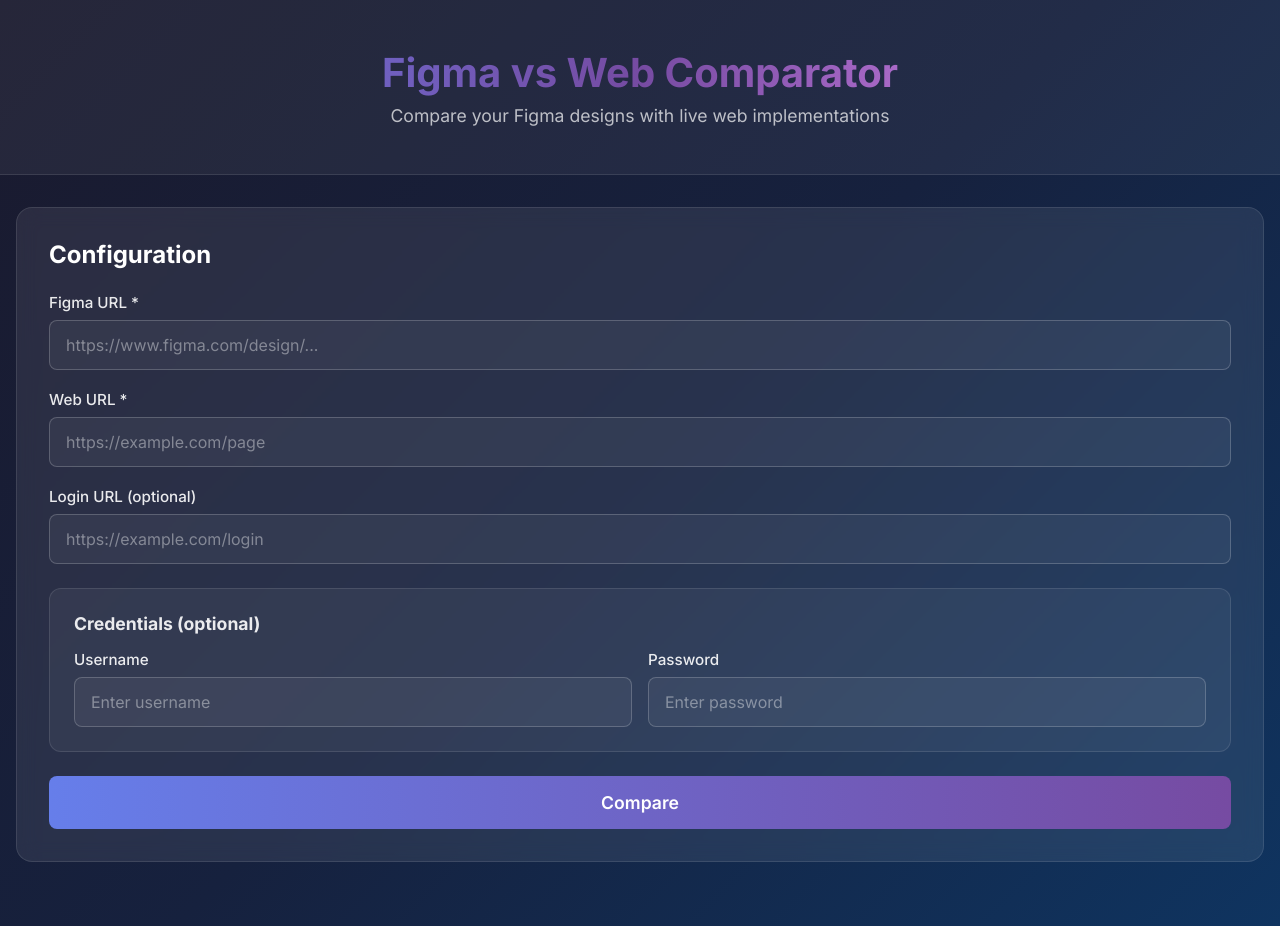
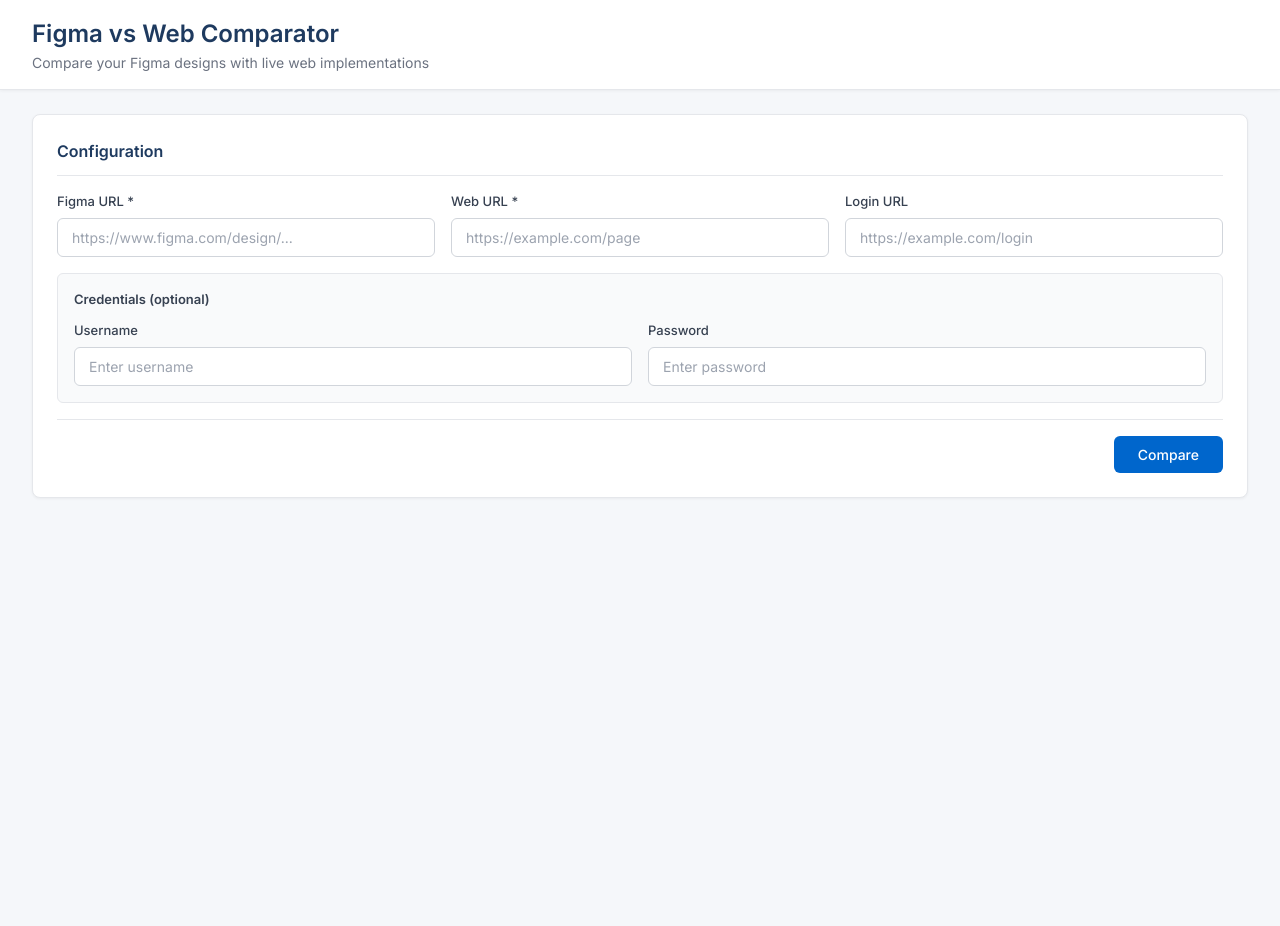
Before and after one commit to sanyogfreakbad/VQA, a React (Vite) app in the folder developer/UI_UX/figma-extractor/frontend/: page / in a window 1280 px wide. After the commit the page ends 800 px from the top, so only its background shows below. Built offline with nearby package versions, Linux system fonts and the light colour scheme.

Commit message:
FE initial done

```diff
--- a/developer/UI_UX/figma-extractor/frontend/src/App.css
+++ b/developer/UI_UX/figma-extractor/frontend/src/App.css
@@ -6,102 +6,126 @@
 
 .app-container {
   min-height: 100vh;
-  background: linear-gradient(135deg, #1a1a2e 0%, #16213e 50%, #0f3460 100%);
-  color: #fff;
+  background: #f5f7fa;
+  color: #1a1a2e;
   font-family: 'Inter', -apple-system, BlinkMacSystemFont, 'Segoe UI', Roboto, Oxygen, Ubuntu, sans-serif;
+  display: flex;
+  flex-direction: column;
 }
 
 .header {
-  text-align: center;
-  padding: 3rem 1rem;
-  background: rgba(255, 255, 255, 0.05);
-  border-bottom: 1px solid rgba(255, 255, 255, 0.1);
+  background: #fff;
+  padding: 1rem 2rem;
+  border-bottom: 1px solid #e5e7eb;
+  box-shadow: 0 1px 3px rgba(0, 0, 0, 0.05);
+}
+
+.header-content {
+  max-width: 1600px;
+  margin: 0 auto;
+  display: flex;
+  align-items: center;
+  justify-content: space-between;
 }
 
 .header h1 {
-  font-size: 2.5rem;
-  font-weight: 700;
-  margin-bottom: 0.5rem;
-  background: linear-gradient(90deg, #667eea, #764ba2, #f093fb);
-  -webkit-background-clip: text;
-  -webkit-text-fill-color: transparent;
-  background-clip: text;
+  font-size: 1.5rem;
+  font-weight: 600;
+  color: #1e3a5f;
+  margin: 0;
 }
 
 .header p {
-  color: rgba(255, 255, 255, 0.7);
-  font-size: 1.1rem;
+  color: #6b7280;
+  font-size: 0.875rem;
+  margin: 0;
 }
 
 .main-content {
-  max-width: 1400px;
+  flex: 1;
+  display: flex;
+  flex-direction: column;
+  max-width: 1600px;
+  width: 100%;
   margin: 0 auto;
-  padding: 2rem 1rem;
+  padding: 1.5rem 2rem;
+  overflow: hidden;
 }
 
 .form-section {
-  margin-bottom: 2rem;
+  flex-shrink: 0;
+  margin-bottom: 1.5rem;
 }
 
 .form-card {
-  background: rgba(255, 255, 255, 0.08);
-  border-radius: 16px;
-  padding: 2rem;
-  backdrop-filter: blur(10px);
-  border: 1px solid rgba(255, 255, 255, 0.1);
+  background: #fff;
+  border-radius: 8px;
+  padding: 1.5rem;
+  border: 1px solid #e5e7eb;
+  box-shadow: 0 1px 3px rgba(0, 0, 0, 0.05);
 }
 
 .form-card h2 {
-  font-size: 1.5rem;
-  margin-bottom: 1.5rem;
-  color: #fff;
+  font-size: 1rem;
+  font-weight: 600;
+  margin-bottom: 1rem;
+  color: #1e3a5f;
+  padding-bottom: 0.75rem;
+  border-bottom: 1px solid #e5e7eb;
+}
+
+.form-row {
+  display: grid;
+  grid-template-columns: repeat(auto-fit, minmax(280px, 1fr));
+  gap: 1rem;
 }
 
 .form-group {
-  margin-bottom: 1.25rem;
+  margin-bottom: 0;
 }
 
 .form-group label {
   display: block;
-  margin-bottom: 0.5rem;
+  margin-bottom: 0.375rem;
   font-weight: 500;
-  color: rgba(255, 255, 255, 0.9);
-  font-size: 0.95rem;
+  color: #374151;
+  font-size: 0.8125rem;
 }
 
 .form-group input {
   width: 100%;
-  padding: 0.875rem 1rem;
-  border-radius: 8px;
-  border: 1px solid rgba(255, 255, 255, 0.2);
-  background: rgba(255, 255, 255, 0.05);
-  color: #fff;
-  font-size: 1rem;
+  padding: 0.625rem 0.875rem;
+  border-radius: 6px;
+  border: 1px solid #d1d5db;
+  background: #fff;
+  color: #1f2937;
+  font-size: 0.875rem;
   transition: all 0.2s ease;
 }
 
 .form-group input:focus {
   outline: none;
-  border-color: #667eea;
-  box-shadow: 0 0 0 3px rgba(102, 126, 234, 0.25);
+  border-color: #0066cc;
+  box-shadow: 0 0 0 3px rgba(0, 102, 204, 0.1);
 }
 
 .form-group input::placeholder {
-  color: rgba(255, 255, 255, 0.4);
+  color: #9ca3af;
 }
 
 .credentials-section {
-  margin: 1.5rem 0;
-  padding: 1.5rem;
-  background: rgba(255, 255, 255, 0.05);
-  border-radius: 12px;
-  border: 1px solid rgba(255, 255, 255, 0.1);
+  margin-top: 1rem;
+  padding: 1rem;
+  background: #f9fafb;
+  border-radius: 6px;
+  border: 1px solid #e5e7eb;
 }
 
 .credentials-section h3 {
-  font-size: 1.1rem;
-  margin-bottom: 1rem;
-  color: rgba(255, 255, 255, 0.9);
+  font-size: 0.8125rem;
+  font-weight: 600;
+  margin-bottom: 0.75rem;
+  color: #374151;
 }
 
 .credentials-grid {
@@ -110,41 +134,42 @@
   gap: 1rem;
 }
 
-.credentials-grid .form-group {
-  margin-bottom: 0;
+.form-actions {
+  display: flex;
+  justify-content: flex-end;
+  margin-top: 1rem;
+  padding-top: 1rem;
+  border-top: 1px solid #e5e7eb;
 }
 
 .compare-btn {
-  width: 100%;
-  padding: 1rem;
-  margin-top: 1rem;
-  border-radius: 8px;
+  padding: 0.625rem 1.5rem;
+  border-radius: 6px;
   border: none;
-  background: linear-gradient(90deg, #667eea, #764ba2);
+  background: #0066cc;
   color: #fff;
-  font-size: 1.1rem;
-  font-weight: 600;
+  font-size: 0.875rem;
+  font-weight: 500;
   cursor: pointer;
-  transition: all 0.3s ease;
-  display: flex;
+  transition: all 0.2s ease;
+  display: inline-flex;
   align-items: center;
   justify-content: center;
   gap: 0.5rem;
 }
 
 .compare-btn:hover:not(:disabled) {
-  transform: translateY(-2px);
-  box-shadow: 0 10px 30px rgba(102, 126, 234, 0.4);
+  background: #0052a3;
 }
 
 .compare-btn:disabled {
-  opacity: 0.7;
+  opacity: 0.6;
   cursor: not-allowed;
 }
 
 .spinner {
-  width: 20px;
-  height: 20px;
+  width: 16px;
+  height: 16px;
   border: 2px solid rgba(255, 255, 255, 0.3);
   border-radius: 50%;
   border-top-color: #fff;
@@ -159,48 +184,60 @@
 
 .error-message {
   margin-top: 1rem;
-  padding: 1rem;
-  background: rgba(239, 68, 68, 0.2);
-  border: 1px solid rgba(239, 68, 68, 0.5);
-  border-radius: 8px;
-  color: #fca5a5;
+  padding: 0.75rem 1rem;
+  background: #fef2f2;
+  border: 1px solid #fecaca;
+  border-radius: 6px;
+  color: #dc2626;
+  font-size: 0.875rem;
 }
 
 .results-section {
-  animation: fadeIn 0.5s ease;
+  flex: 1;
+  display: flex;
+  flex-direction: column;
+  min-height: 0;
+  animation: fadeIn 0.3s ease;
 }
 
 @keyframes fadeIn {
   from {
     opacity: 0;
-    transform: translateY(20px);
   }
   to {
     opacity: 1;
-    transform: translateY(0);
   }
 }
 
 .results-card {
-  background: rgba(255, 255, 255, 0.08);
-  border-radius: 16px;
-  padding: 2rem;
-  backdrop-filter: blur(10px);
-  border: 1px solid rgba(255, 255, 255, 0.1);
+  flex: 1;
+  display: flex;
+  flex-direction: column;
+  background: #fff;
+  border-radius: 8px;
+  border: 1px solid #e5e7eb;
+  box-shadow: 0 1px 3px rgba(0, 0, 0, 0.05);
+  min-height: 0;
+  overflow: hidden;
 }
 
 .results-header {
+  flex-shrink: 0;
   display: flex;
   flex-wrap: wrap;
   align-items: center;
   justify-content: space-between;
-  margin-bottom: 1.5rem;
+  padding: 1rem 1.5rem;
+  border-bottom: 1px solid #e5e7eb;
   gap: 1rem;
+  background: #fff;
 }
 
 .results-header h2 {
-  font-size: 1.5rem;
-  color: #fff;
+  font-size: 1rem;
+  font-weight: 600;
+  color: #1e3a5f;
+  margin: 0;
 }
 
 .summary-badges {
@@ -211,61 +248,93 @@
 
 .badge {
   padding: 0.375rem 0.75rem;
-  border-radius: 20px;
-  font-size: 0.85rem;
-  font-weight: 500;
+  border-radius: 16px;
+  font-size: 0.75rem;
+  font-weight: 600;
+  display: inline-flex;
+  align-items: center;
+  gap: 0.25rem;
 }
 
 .badge-total {
-  background: rgba(255, 255, 255, 0.2);
+  background: #1e3a5f;
   color: #fff;
 }
 
-.badge-critical {
-  background: rgba(239, 68, 68, 0.3);
-  color: #fca5a5;
+.badge-text {
+  background: #ede9fe;
+  color: #6d28d9;
+  border: 1px solid #c4b5fd;
 }
 
-.badge-warning {
-  background: rgba(245, 158, 11, 0.3);
-  color: #fcd34d;
+.badge-spacing {
+  background: #fce7f3;
+  color: #be185d;
+  border: 1px solid #f9a8d4;
 }
 
-.badge-info {
-  background: rgba(59, 130, 246, 0.3);
-  color: #93c5fd;
+.badge-size {
+  background: #cffafe;
+  color: #0e7490;
+  border: 1px solid #67e8f9;
+}
+
+.badge-missing_elements {
+  background: #fee2e2;
+  color: #dc2626;
+  border: 1px solid #fca5a5;
+}
+
+.badge-other {
+  background: #fef3c7;
+  color: #d97706;
+  border: 1px solid #fcd34d;
 }
 
 .table-container {
-  overflow-x: auto;
-  border-radius: 12px;
-  border: 1px solid rgba(255, 255, 255, 0.1);
+  flex: 1;
+  overflow: auto;
+  min-height: 0;
 }
 
 .results-table {
   width: 100%;
   border-collapse: collapse;
-  font-size: 0.95rem;
+  font-size: 0.8125rem;
+}
+
+.results-table thead {
+  position: sticky;
+  top: 0;
+  z-index: 10;
 }
 
 .results-table th {
-  background: rgba(255, 255, 255, 0.1);
-  padding: 1rem;
+  background: #f8fafc;
+  padding: 0.75rem 1rem;
   text-align: left;
   font-weight: 600;
-  color: rgba(255, 255, 255, 0.9);
-  border-bottom: 1px solid rgba(255, 255, 255, 0.1);
+  color: #475569;
+  border-bottom: 1px solid #e5e7eb;
   white-space: nowrap;
+  font-size: 0.75rem;
+  text-transform: uppercase;
+  letter-spacing: 0.025em;
 }
 
 .results-table td {
-  padding: 0.875rem 1rem;
-  border-bottom: 1px solid rgba(255, 255, 255, 0.05);
-  color: rgba(255, 255, 255, 0.8);
+  padding: 0.75rem 1rem;
+  border-bottom: 1px solid #f1f5f9;
+  color: #374151;
+  vertical-align: middle;
+}
+
+.results-table tbody tr {
+  transition: background 0.15s ease;
 }
 
 .results-table tbody tr:hover {
-  background: rgba(255, 255, 255, 0.05);
+  background: #f8fafc;
 }
 
 .results-table tbody tr:last-child td {
@@ -280,45 +349,122 @@
 }
 
 .delta-cell {
-  font-family: 'Fira Code', 'Consolas', monospace;
-  font-size: 0.9rem;
+  font-family: 'Fira Code', 'SF Mono', 'Consolas', monospace;
+  font-size: 0.75rem;
+  color: #6b7280;
 }
 
 .no-data {
   text-align: center;
-  color: rgba(255, 255, 255, 0.5);
+  color: #9ca3af;
   font-style: italic;
-  padding: 2rem !important;
+  padding: 3rem !important;
 }
 
-.severity-critical {
-  background: rgba(239, 68, 68, 0.1);
+.category-tag {
+  display: inline-block;
+  padding: 0.25rem 0.5rem;
+  border-radius: 4px;
+  font-size: 0.6875rem;
+  font-weight: 600;
+  text-transform: capitalize;
+}
+
+/* Category row colors - subtle left border */
+.category-text {
+  border-left: 3px solid #8b5cf6;
+}
+
+.category-text .category-tag {
+  background: #ede9fe;
+  color: #6d28d9;
+}
+
+.category-spacing {
+  border-left: 3px solid #ec4899;
+}
+
+.category-spacing .category-tag {
+  background: #fce7f3;
+  color: #be185d;
+}
+
+.category-size {
+  border-left: 3px solid #06b6d4;
+}
+
+.category-size .category-tag {
+  background: #cffafe;
+  color: #0e7490;
+}
+
+.category-missing {
   border-left: 3px solid #ef4444;
 }
 
-.severity-warning {
-  background: rgba(245, 158, 11, 0.1);
+.category-missing .category-tag {
+  background: #fee2e2;
+  color: #dc2626;
+}
+
+.category-color {
+  border-left: 3px solid #10b981;
+}
+
+.category-color .category-tag {
+  background: #d1fae5;
+  color: #047857;
+}
+
+.category-components {
+  border-left: 3px solid #f97316;
+}
+
+.category-components .category-tag {
+  background: #ffedd5;
+  color: #c2410c;
+}
+
+.category-buttons {
+  border-left: 3px solid #0ea5e9;
+}
+
+.category-buttons .category-tag {
+  background: #e0f2fe;
+  color: #0369a1;
+}
+
+.category-other {
   border-left: 3px solid #f59e0b;
 }
 
-.severity-info {
-  background: rgba(59, 130, 246, 0.1);
-  border-left: 3px solid #3b82f6;
+.category-other .category-tag {
+  background: #fef3c7;
+  color: #d97706;
 }
 
 @media (max-width: 768px) {
+  .header {
+    padding: 1rem;
+  }
+
   .header h1 {
-    font-size: 1.75rem;
+    font-size: 1.25rem;
+  }
+
+  .main-content {
+    padding: 1rem;
   }
 
   .form-card,
   .results-card {
-    padding: 1.25rem;
+    padding: 1rem;
   }
 
   .results-header {
     flex-direction: column;
     align-items: flex-start;
+    padding: 1rem;
   }
 
   .summary-badges {
@@ -328,6 +474,6 @@
   .badge {
     flex: 1;
     text-align: center;
-    min-width: calc(50% - 0.25rem);
+    justify-content: center;
   }
 }
--- a/developer/UI_UX/figma-extractor/frontend/src/App.tsx
+++ b/developer/UI_UX/figma-extractor/frontend/src/App.tsx
@@ -25,13 +25,19 @@ interface ByCategory {
   [key: string]: ComparisonItem[]
 }
 
+interface CategorySummary {
+  text: number
+  spacing: number
+  size: number
+  missing_elements: number
+  other: number
+}
+
 interface ComparisonResult {
   by_category: ByCategory
   summary?: {
     total_differences: number
-    critical: number
-    warning: number
-    info: number
+    categories?: CategorySummary
   }
 }
 
@@ -42,6 +48,20 @@ interface FormData {
   username: string
   password: string
 }
+
+const CATEGORY_CONFIG: Record<string, { label: string; class: string }> = {
+  text: { label: 'Text', class: 'category-text' },
+  spacing: { label: 'Spacing', class: 'category-spacing' },
+  size: { label: 'Size', class: 'category-size' },
+  missing_elements: { label: 'Missing', class: 'category-missing' },
+  padding: { label: 'Padding', class: 'category-other' },
+  color: { label: 'Color', class: 'category-color' },
+  components: { label: 'Components', class: 'category-components' },
+  buttons_cta: { label: 'Buttons', class: 'category-buttons' },
+  other: { label: 'Other', class: 'category-other' }
+}
+
+const OTHER_CATEGORIES = ['padding', 'color', 'components', 'buttons_cta']
 
 function App() {
   const [formData, setFormData] = useState<FormData>({
@@ -129,24 +149,50 @@ function App() {
     return items
   }
 
-  const getSeverityColor = (severity: string): string => {
-    switch (severity.toLowerCase()) {
-      case 'critical':
-        return 'severity-critical'
-      case 'warning':
-        return 'severity-warning'
-      case 'info':
-        return 'severity-info'
-      default:
-        return ''
+  const getCategoryCounts = (): Record<string, number> => {
+    if (!result?.by_category) return {}
+
+    const counts: Record<string, number> = {
+      text: 0,
+      spacing: 0,
+      size: 0,
+      missing_elements: 0,
+      other: 0
     }
+
+    Object.entries(result.by_category).forEach(([category, items]) => {
+      const normalizedCategory = category.toLowerCase().replace(/\s+/g, '_')
+      if (Object.prototype.hasOwnProperty.call(counts, normalizedCategory)) {
+        counts[normalizedCategory] = items.length
+      } else if (OTHER_CATEGORIES.includes(normalizedCategory)) {
+        counts.other += items.length
+      } else {
+        counts.other += items.length
+      }
+    })
+
+    return counts
+  }
+
+  const getTotalDifferences = (): number => {
+    if (!result?.by_category) return 0
+    return Object.values(result.by_category).reduce((sum, items) => sum + items.length, 0)
+  }
+
+  const getCategoryClass = (category: string): string => {
+    const normalizedCategory = category.toLowerCase().replace(/\s+/g, '_')
+    return CATEGORY_CONFIG[normalizedCategory]?.class || 'category-other'
   }
 
   return (
     <div className="app-container">
       <header className="header">
+        <div className="header-content">
+          <div>
             <h1>Figma vs Web Comparator</h1>
             <p>Compare your Figma designs with live web implementations</p>
+          </div>
+        </div>
       </header>
 
       <main className="main-content">
@@ -154,6 +200,7 @@ function App() {
           <div className="form-card">
             <h2>Configuration</h2>
 
+            <div className="form-row">
               <div className="form-group">
                 <label htmlFor="figmaUrl">Figma URL *</label>
                 <input
@@ -179,7 +226,7 @@ function App() {
               </div>
 
               <div className="form-group">
-              <label htmlFor="loginUrl">Login URL (optional)</label>
+                <label htmlFor="loginUrl">Login URL</label>
                 <input
                   type="url"
                   id="loginUrl"
@@ -188,6 +235,7 @@ function App() {
                   onChange={handleInputChange}
                   placeholder="https://example.com/login"
                 />
+              </div>
             </div>
 
             <div className="credentials-section">
@@ -219,6 +267,7 @@ function App() {
               </div>
             </div>
 
+            <div className="form-actions">
               <button
                 className="compare-btn"
                 onClick={handleCompare}
@@ -233,6 +282,7 @@ function App() {
                   'Compare'
                 )}
               </button>
+            </div>
 
             {error && (
               <div className="error-message">
@@ -247,22 +297,21 @@ function App() {
             <div className="results-card">
               <div className="results-header">
                 <h2>Comparison Results</h2>
-                {result.summary && (
                 <div className="summary-badges">
                   <span className="badge badge-total">
-                      Total: {result.summary.total_differences}
+                    Total: {getTotalDifferences()}
                   </span>
-                    <span className="badge badge-critical">
-                      Critical: {result.summary.critical}
+                  {Object.entries(getCategoryCounts()).map(([category, count]) => (
+                    count > 0 && (
+                      <span
+                        key={category}
+                        className={`badge badge-${category}`}
+                      >
+                        {CATEGORY_CONFIG[category]?.label || category}: {count}
                       </span>
-                    <span className="badge badge-warning">
-                      Warning: {result.summary.warning}
-                    </span>
-                    <span className="badge badge-info">
-                      Info: {result.summary.info}
-                    </span>
+                    )
+                  ))}
                 </div>
-                )}
               </div>
 
               <div className="table-container">
@@ -280,10 +329,14 @@ function App() {
                   <tbody>
                     {getAllItems().length > 0 ? (
                       getAllItems().map(({ category, item }, index) => (
-                        <tr key={index} className={getSeverityColor(item.severity)}>
-                          <td>{category}</td>
+                        <tr key={index} className={getCategoryClass(category)}>
+                          <td>
+                            <span className={`category-tag ${getCategoryClass(category)}`}>
+                              {category}
+                            </span>
+                          </td>
                           <td>{item.sub_type}</td>
-                          <td className="text-cell">{item.text}</td>
+                          <td className="text-cell" title={item.text}>{item.text}</td>
                           <td>{String(item.figma_value)}</td>
                           <td>{String(item.web_value)}</td>
                           <td className="delta-cell">{item.delta}</td>
--- a/developer/UI_UX/figma-extractor/frontend/src/index.css
+++ b/developer/UI_UX/figma-extractor/frontend/src/index.css
@@ -1,4 +1,4 @@
-@import url('https://fonts.googleapis.com/css2?family=Inter:wght@400;500;600;700&family=Fira+Code&display=swap');
+@import url('https://fonts.googleapis.com/css2?family=Inter:wght@400;500;600;700&family=Fira+Code:wght@400;500&display=swap');
 
 *,
 *::before,
@@ -11,19 +11,26 @@ html {
   -webkit-text-size-adjust: 100%;
 }
 
-body {
+html, body, #root {
+  height: 100%;
   margin: 0;
   padding: 0;
+}
+
+body {
   font-family: 'Inter', -apple-system, BlinkMacSystemFont, 'Segoe UI', Roboto, Oxygen, Ubuntu, Cantarell, sans-serif;
   -webkit-font-smoothing: antialiased;
   -moz-osx-font-smoothing: grayscale;
-  background: #1a1a2e;
-  color: #ffffff;
-  min-height: 100vh;
+  background: #f5f7fa;
+  color: #1f2937;
+  line-height: 1.5;
+  overflow: hidden;
 }
 
 #root {
-  min-height: 100vh;
+  display: flex;
+  flex-direction: column;
+  overflow: hidden;
 }
 
 input,
@@ -34,10 +41,32 @@ textarea {
 }
 
 a {
-  color: inherit;
+  color: #0066cc;
   text-decoration: none;
+}
+
+a:hover {
+  text-decoration: underline;
 }
 
 button {
   cursor: pointer;
 }
+
+::-webkit-scrollbar {
+  width: 8px;
+  height: 8px;
+}
+
+::-webkit-scrollbar-track {
+  background: #f1f5f9;
+}
+
+::-webkit-scrollbar-thumb {
+  background: #cbd5e1;
+  border-radius: 4px;
+}
+
+::-webkit-scrollbar-thumb:hover {
+  background: #94a3b8;
+}
```
Lines whose indentation alone changed are shown as unchanged.
